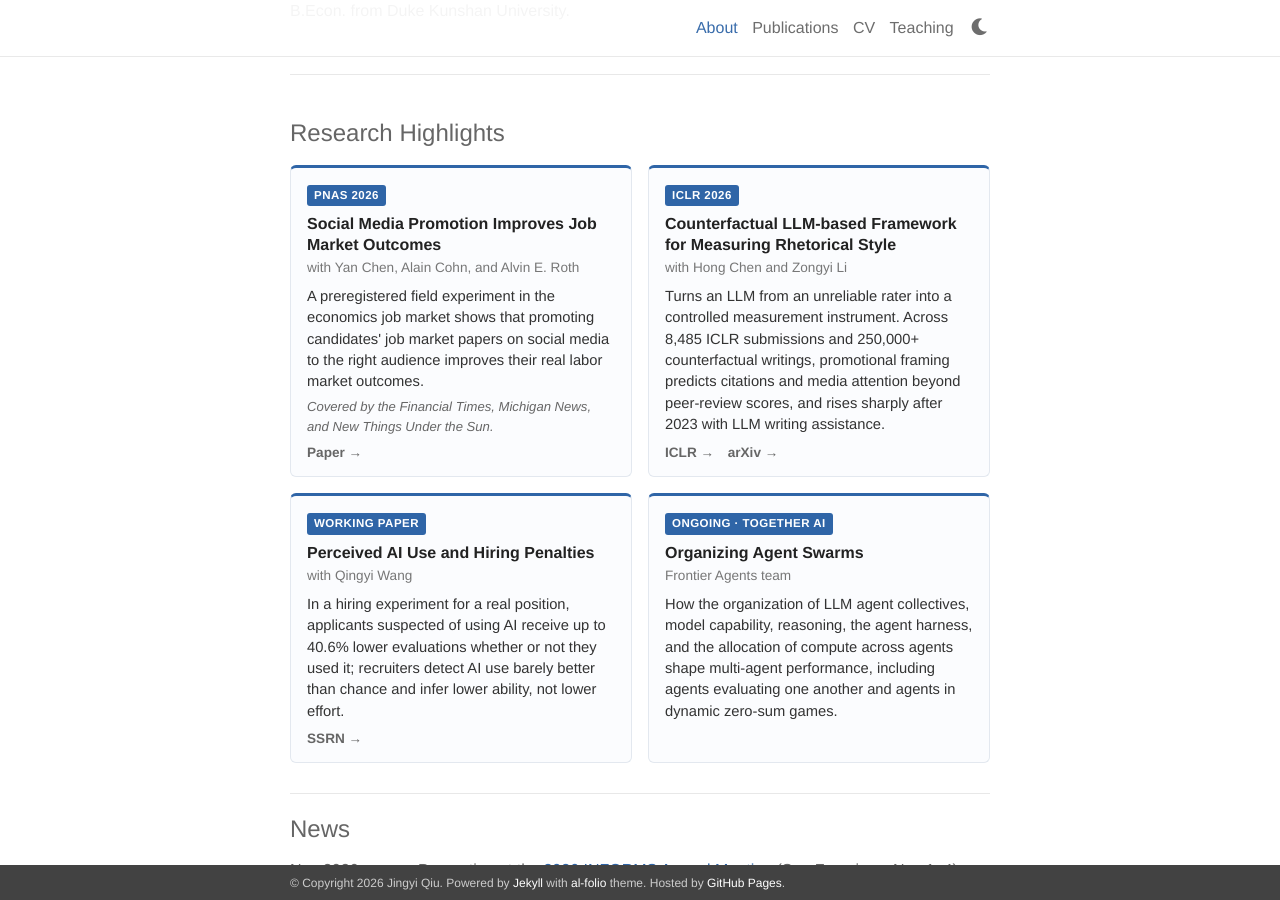
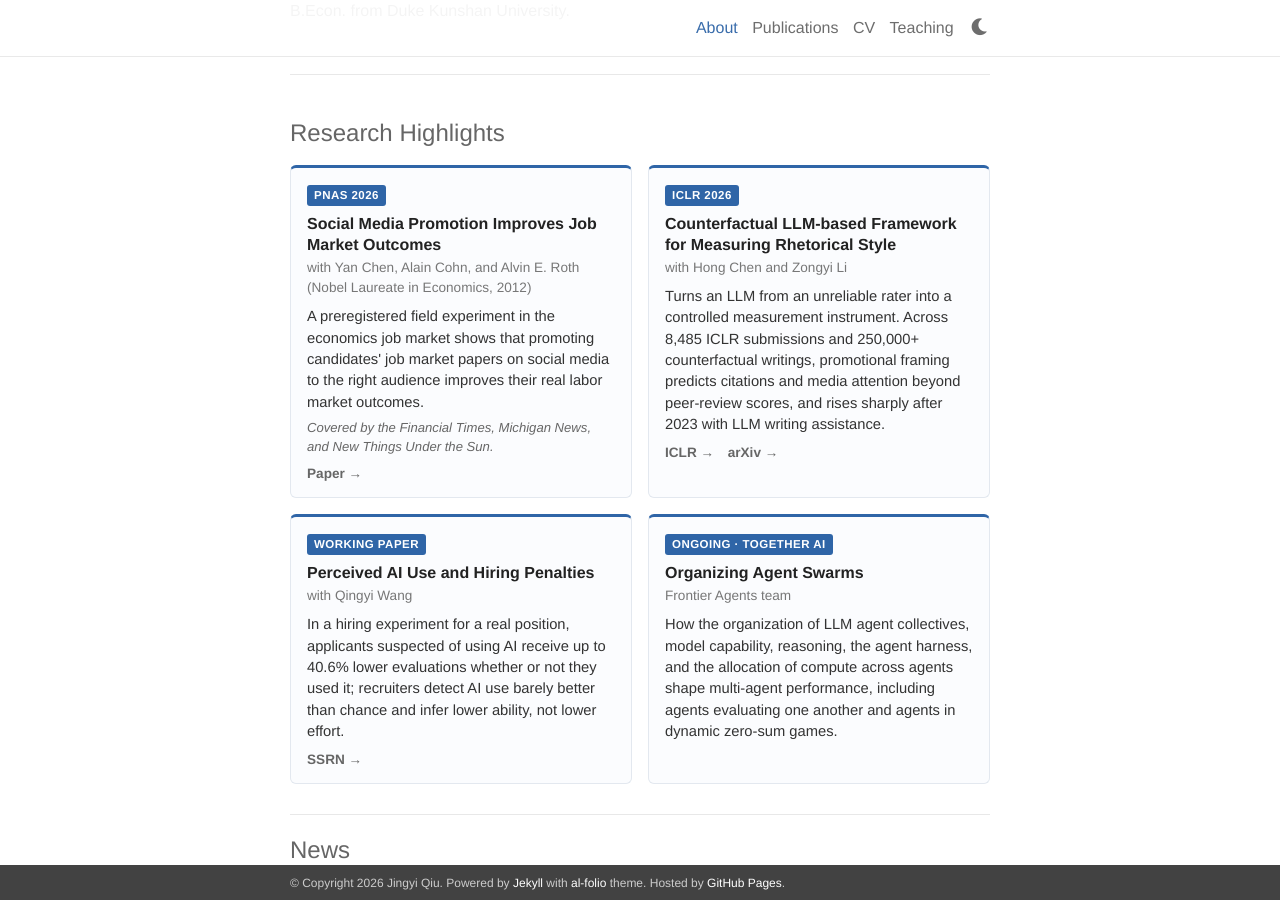
Before and after one commit to Jingyi-Qiu/Jingyi-Qiu.github.io, a Jekyll site: the page built from _pages/about.md, in a window 1280 px wide and 900 px high, scrolled down 875 px. Built offline with Jekyll 4.4.1, drawn with Linux system fonts in a browser that asks for light colours; some web fonts are replaced.

Commit message:
Keep Nobel note for Roth on the PNAS card
Co-Authored-By: Claude Opus 5.5 <noreply@anthropic.com>
Claude-Session: https://claude.ai/code/session_01UnNrDQhXQVLdbS13m9sxuq

```diff
--- a/_data/highlights.yml
+++ b/_data/highlights.yml
@@ -3,7 +3,7 @@
 research:
   - tag: PNAS 2026
     title: Social Media Promotion Improves Job Market Outcomes
-    with: with Yan Chen, Alain Cohn, and Alvin E. Roth
+    with: with Yan Chen, Alain Cohn, and Alvin E. Roth (Nobel Laureate in Economics, 2012)
     finding: A preregistered field experiment in the economics job market shows that promoting candidates' job market papers on social media to the right audience improves their real labor market outcomes.
     note: "Covered by the Financial Times, Michigan News, and New Things Under the Sun."
     links:
```
